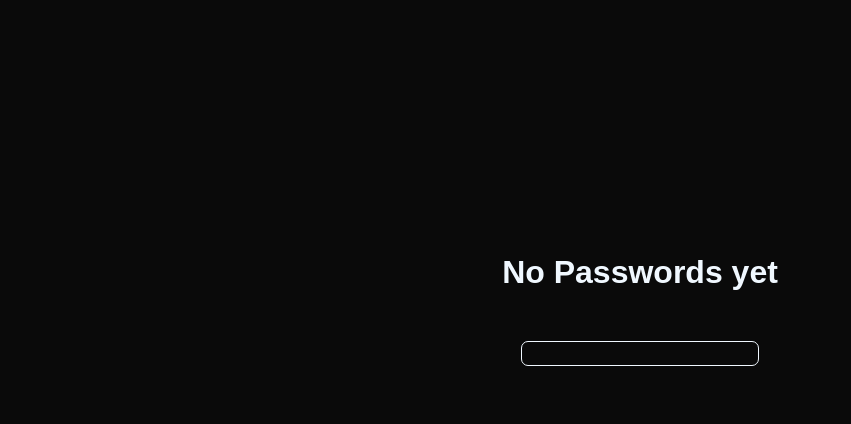
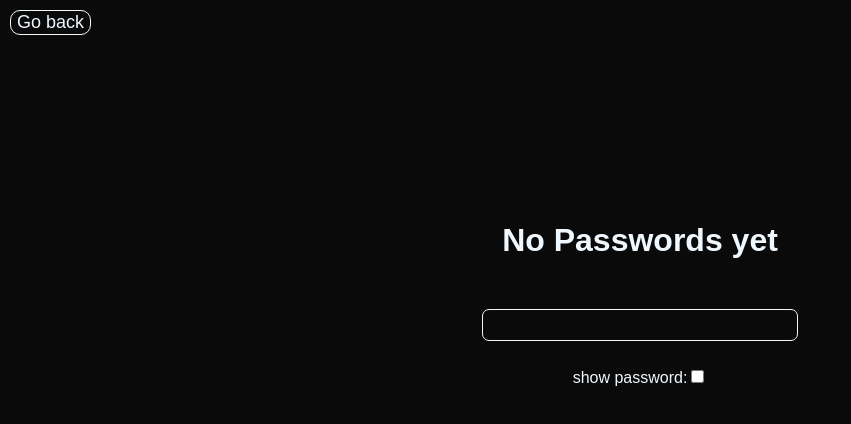
Before and after one commit to LuisCristovao/Local-Pass_manager-v3, a React app in the folder PM-v3/: page /#/manage in a window 1280 px wide. Shown: the top 424 px of the page, without its empty margins (0-851 px from the left). Built offline with nearby package versions, Linux system fonts and the light colour scheme; the HTML template or start-up script is replaced by a standard one.

Commit message:
update intro

```diff
--- a/PM-v3/src/App.css
+++ b/PM-v3/src/App.css
@@ -8,7 +8,7 @@
   font-family: "Avenir Next", "Avenir", sans-serif;
 }
 .menu-list{
-  font-size: 1.5em;
+  font-size: 2em;
   list-style-type: none;
   display: flex;
   flex-direction: column; /* Default for mobile */
@@ -16,6 +16,10 @@
   justify-content: center; /* Center horizontally */
   padding: 0;
   margin: 0;
+  user-select: none; /* Prevents text selection */
+  -webkit-user-select: none; /* For Safari */
+  -moz-user-select: none; /* For Firefox */
+  -ms-user-select: none; /* For older Edge */
 }
 
 .menu-list li{
--- a/PM-v3/src/assets/components/ManagePasswords.tsx
+++ b/PM-v3/src/assets/components/ManagePasswords.tsx
@@ -105,8 +105,16 @@ function ManagePasswords() {
       if (passwords.length === 0) {
         return (
           <>
-            <h1>No Passwords yet</h1>
+            <button
+              style={{ position: "absolute", top: "10px", left: "10px" }}
+              onClick={() => navigate("/")}
+            >
+              Go back
+            </button>
+            <h2>No Passwords yet</h2>
             <input
+              key={crypto.randomUUID()}
+              id="pass"
               type="password"
               onKeyDown={(e) => {
                 if (e.key === "Enter") {
@@ -117,14 +125,30 @@ function ManagePasswords() {
                 }
               }}
             ></input>
+            <p>
+              show password:
+              <input
+                type="checkbox"
+                onClick={() => {
+                  showPassword("pass");
+                }}
+              />
+            </p>
           </>
         );
       }
       // already has password
       return (
         <>
-          <h1>Insert Master Password</h1>
+          <button
+            style={{ position: "absolute", top: "10px", left: "10px" }}
+            onClick={() => navigate("/")}
+          >
+            Go back
+          </button>
+          <h2>Insert Master Password</h2>
           <input
+            key={crypto.randomUUID()}
             id="pass"
             type="password"
             onKeyDown={async (e) => {
@@ -159,7 +183,7 @@ function ManagePasswords() {
               }}
             />
           </p>
-          {wrong_pass && <h3 style={{color:"red"}}>Wrong Password!</h3>}
+          {wrong_pass && <h3 style={{ color: "red" }}>Wrong Password!</h3>}
         </>
       );
     },
@@ -175,6 +199,7 @@ function ManagePasswords() {
           </button>
           <h1>Manage Passwords</h1>
           <input
+            key={crypto.randomUUID()}
             type="text"
             placeholder="Search"
             onInput={(e) => {
--- a/PM-v3/src/assets/css/ManagePasswords.css
+++ b/PM-v3/src/assets/css/ManagePasswords.css
@@ -1,4 +1,4 @@
-h1 {
+h1,h2 {
   margin-bottom: 50px;
   margin-top: 70px;
 }
@@ -224,4 +224,10 @@ details-container {
     min-width: 500px;
     margin-top: 10vh;
   }
+  h1,h2{
+    font-size: xx-large;
+  }
+  input{
+    font-size: x-large;
+  }
 }
```
